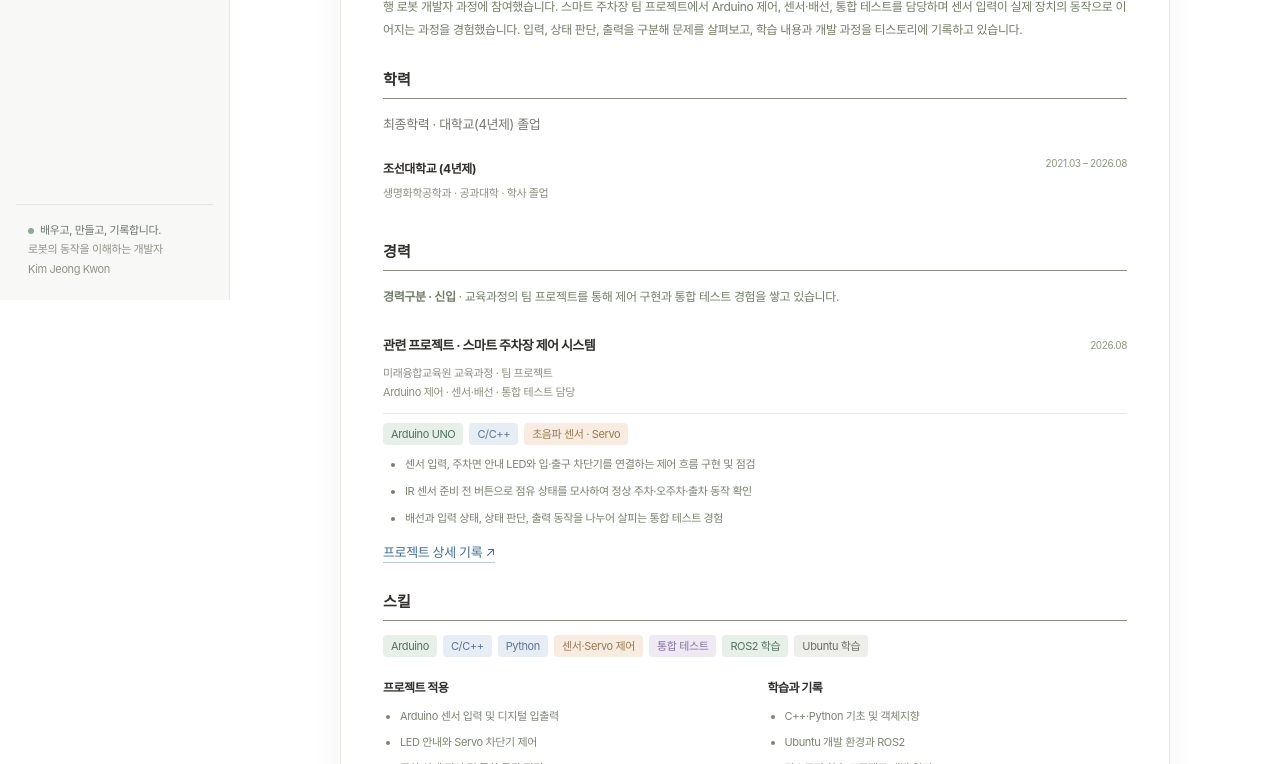
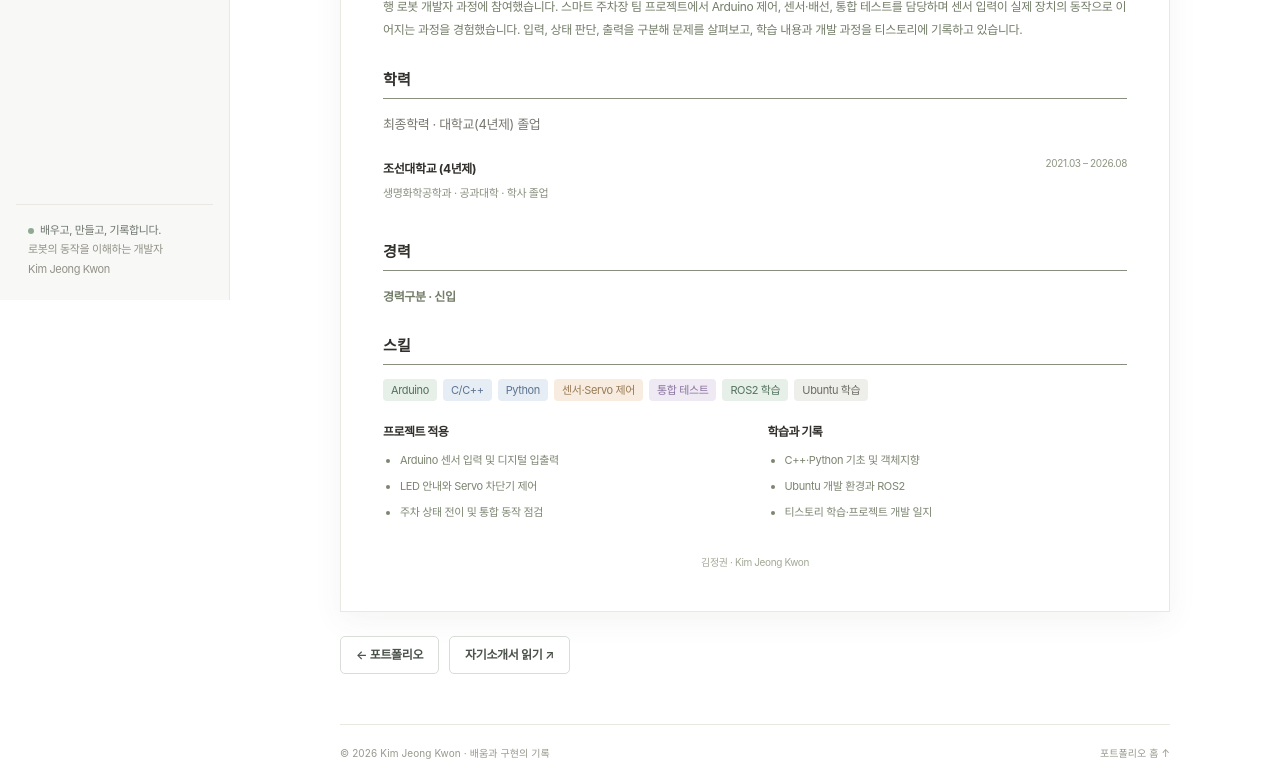
Before and after one commit to obloodobladeo-spec/portfolio, a plain HTML site: page resume/index.html in a window 1280 px wide. Shown: the part 500-1264 px from the top of the page. Drawn offline with Linux system fonts and the light colour scheme.

Commit message:
Remove project details from resume career section

```diff
--- a/resume/index.html
+++ b/resume/index.html
@@ -135,45 +135,8 @@
           <section class="resume-section">
             <h2>경력</h2>
             <p class="resume-summary" style="margin-bottom: 18px">
-              <strong>경력구분 · 신입</strong> · 교육과정의 팀 프로젝트를 통해 제어
-              구현과 통합 테스트 경험을 쌓고 있습니다.
+              <strong>경력구분 · 신입</strong>
             </p>
-            <article class="resume-project">
-              <div class="resume-row">
-                <div>
-                  <h3>관련 프로젝트 · 스마트 주차장 제어 시스템</h3>
-                  <p>
-                    미래융합교육원 교육과정 · 팀 프로젝트<br />Arduino 제어 ·
-                    센서·배선 · 통합 테스트 담당
-                  </p>
-                </div>
-                <time>2026.08</time>
-              </div>
-              <div class="tag-list">
-                <span class="tag green">Arduino UNO</span
-                ><span class="tag blue">C/C++</span
-                ><span class="tag orange">초음파 센서 · Servo</span>
-              </div>
-              <ul>
-                <li>
-                  센서 입력, 주차면 안내 LED와 입·출구 차단기를 연결하는 제어
-                  흐름 구현 및 점검
-                </li>
-                <li>
-                  IR 센서 준비 전 버튼으로 점유 상태를 모사하여 정상
-                  주차·오주차·출차 동작 확인
-                </li>
-                <li>
-                  배선과 입력 상태, 상태 판단, 출력 동작을 나누어 살피는 통합
-                  테스트 경험
-                </li>
-              </ul>
-              <p class="small screen-only" style="margin-top: 12px">
-                <a class="text-link" href="../projects/smart-parking.html"
-                  >프로젝트 상세 기록 ↗</a
-                >
-              </p>
-            </article>
           </section>
           <section class="resume-section">
             <h2>스킬</h2>
```
